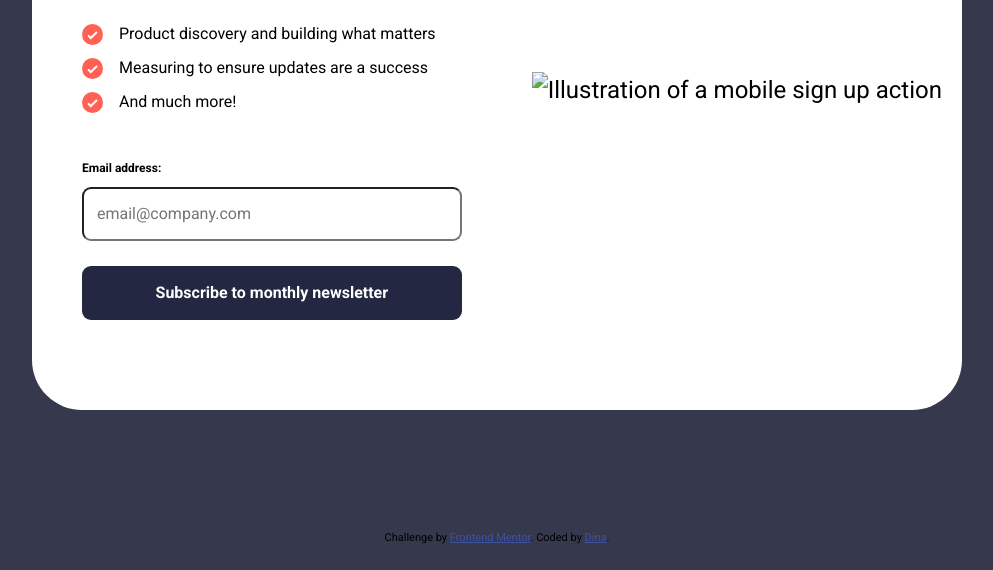
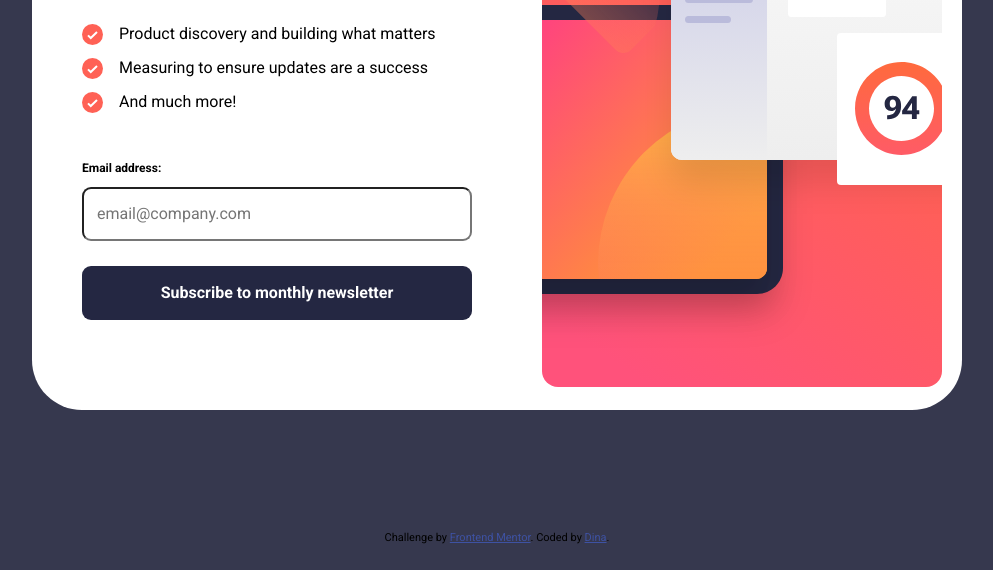
Before and after one commit to d8701a/newsletter-signup-form, a plain HTML site: page index.html in a window 1280 px wide. Shown: the part 350-920 px from the top of the page, without its empty margins (143-1136 px from the left). Drawn offline with Linux system fonts and the light colour scheme; the site is published under a folder, as on GitHub Pages, so addresses that start at the root find nothing; a script that the page names is missing.

Commit message:
Update index.html

```diff
--- a/index.html
+++ b/index.html
@@ -16,9 +16,9 @@
 <body>
   <section class="wrapper__main">
     <div class="wrapper__images">
-      <img src="/assets/images/illustration-sign-up-mobile.svg" alt="Illustration of a mobile sign up action" class="image-mobile">
+      <img src="assets/images/illustration-sign-up-mobile.svg" alt="Illustration of a mobile sign up action" class="image-mobile">
 
-      <img src="/assets/images/illustration-sign-up-desktop.svg" alt="Illustration of a mobile sign up action" class="image-desktop hidden">
+      <img src="assets/images/illustration-sign-up-desktop.svg" alt="Illustration of a mobile sign up action" class="image-desktop hidden">
     </div>
 
     <div class="wrapper__content">
@@ -71,7 +71,7 @@
 
   <section class="wrapper__thanks hidden">
     <div class="wrapper__logo">
-      <img src="/assets/images/icon-success.svg" alt="Icon checked">
+      <img src="assets/images/icon-success.svg" alt="Icon checked">
     </div>
     <div class="wrapper__content">
       <h1 class="content__heading">Thanks for subscribing!</h1>
```
